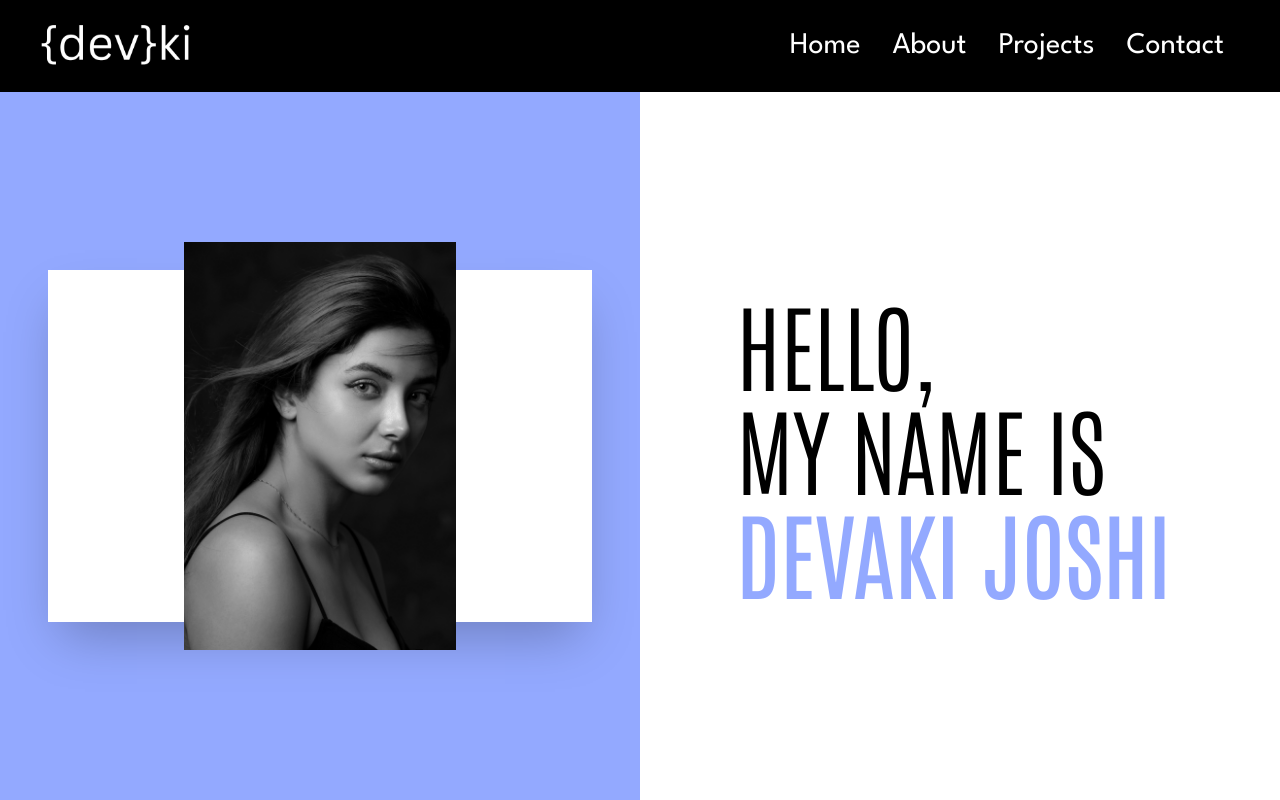
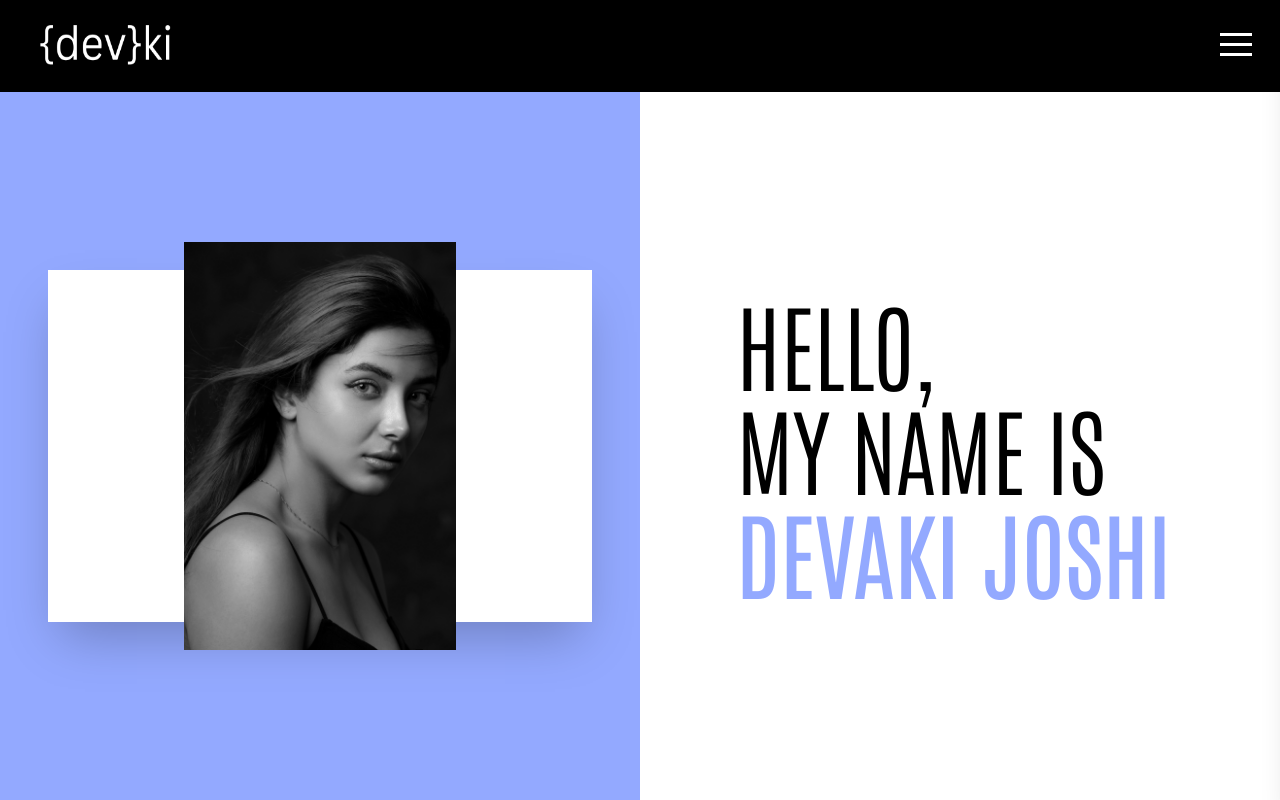
Before and after one commit to Devaki01/Personal-Portfolio, a React (Vite) app: page / in a window 1280 px wide. Built offline with nearby package versions, Linux system fonts and the light colour scheme.

Commit message:
creating hamburger menu

```diff
--- a/package.json
+++ b/package.json
@@ -12,6 +12,7 @@
   "dependencies": {
     "@tailwindcss/postcss": "^4.1.17",
     "@tailwindcss/vite": "^4.1.17",
+    "hamburger-react": "^2.5.2",
     "lucide-react": "^0.554.0",
     "react": "^19.2.0",
     "react-dom": "^19.2.0",
--- a/src/components/navbar.jsx
+++ b/src/components/navbar.jsx
@@ -1,31 +1,68 @@
-import '../App.css';
-import { Link } from 'react-router-dom';
+import {useState} from 'react';
+import {Link} from 'react-router-dom';
+import Hamburger from 'hamburger-react';
 
 const Navbar = () => {
+  const [open, setOpen] = useState(false);
+  const handleLinkClick = () => setOpen(false);
+
   return (
-    <nav>
+    <nav className="relative w-full z-50">
 
-      <div className='font-spartan text-white text-3xl p-2 bg-black flex-column'>
+      <div className="fixed top-5 right-5 z-50">
+        <Hamburger
+          toggled={open}
+          toggle={setOpen}
+          size={32}
+          color={open ? '#4F46E5' : '#FFFFFF'}
+          duration={0.4}
+        />
+      </div>
 
-        <Link to="/" className="p-4 hover:text-primary">
+      <div
+        className={`fixed top-0 right-0 h-full w-full md:w-1/2 bg-indigo-100 shadow-xl transform transition-transform duration-300 ease-in-out ${
+          open ? 'translate-x-0' : 'translate-x-full'
+        } flex flex-col justify-center items-center`}
+      >
+
+        <div className="flex flex-col space-y-12 text-center font-bold text-3xl md:text-6xl text-indigo-600 font-spartan">
+
+          <Link
+            to="/"
+            onClick={handleLinkClick}
+            className="hover:text-indigo-800 transition-colors duration-200"
+          >
             Home
           </Link>
 
-        <Link to="/about" className="p-4 hover:text-primary">
-          About
+          <Link
+            to="/about"
+            onClick={handleLinkClick}
+            className="hover:text-indigo-800 transition-colors duration-200"
+          >
+            About Me
           </Link>
 
-        <Link to="/projects" className="p-4 hover:text-primary">
+          <Link
+            to="/projects"
+            onClick={handleLinkClick}
+            className="hover:text-indigo-800 transition-colors duration-200"
+          >
             Projects
           </Link>
 
-        <Link to="/contact" className="p-4 hover:text-primary">
+          <Link
+            to="/contact"
+            onClick={handleLinkClick}
+            className="hover:text-indigo-800 transition-colors duration-200"
+          >
             Contact
           </Link>
 
+        </div>
       </div>
     </nav>
   );
 };
 
-export default Navbar
+export default Navbar;
```
Also changed, not shown: 1 other file (tests, documents, lock files or other folders). Lines whose indentation alone changed are shown as unchanged.
